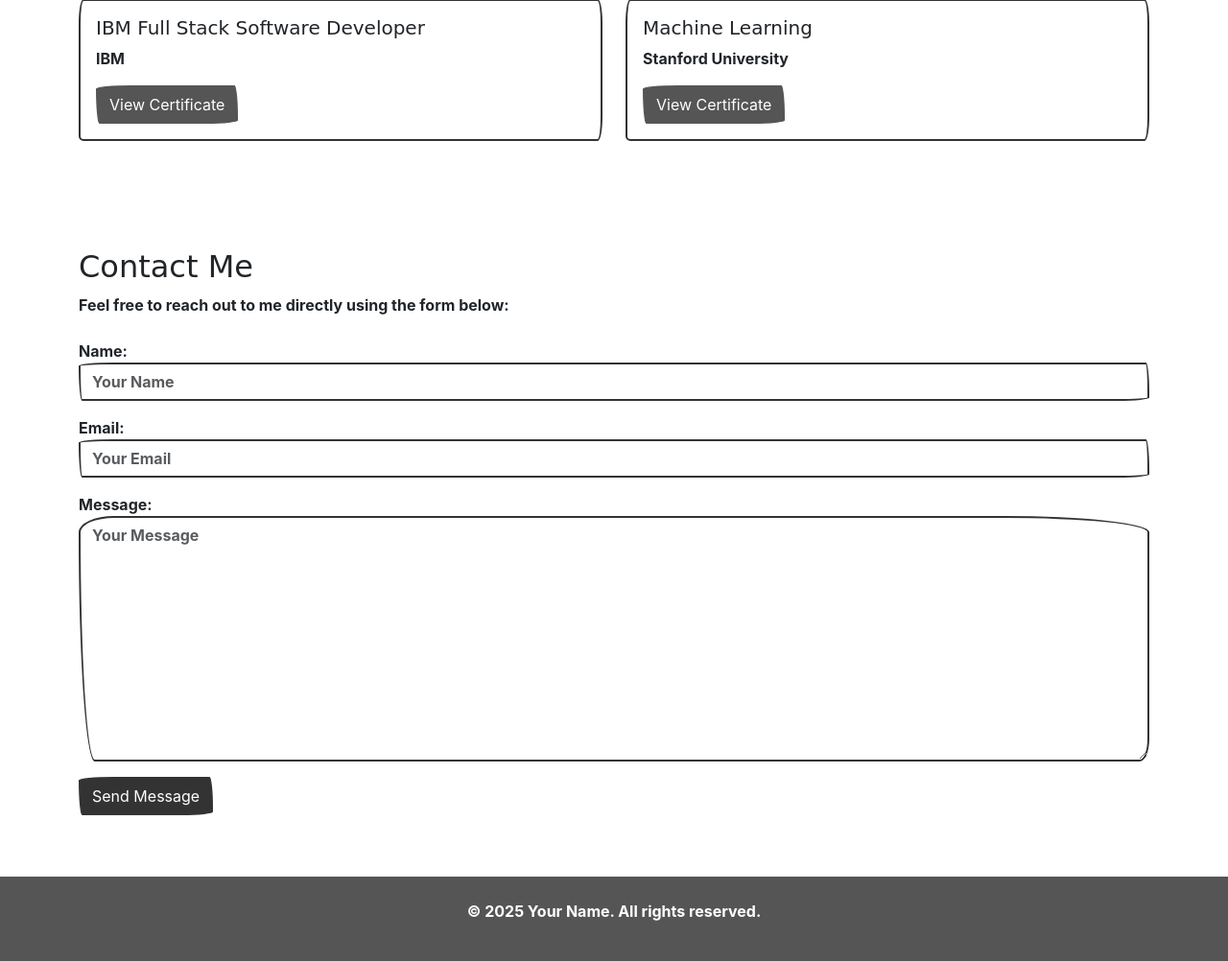
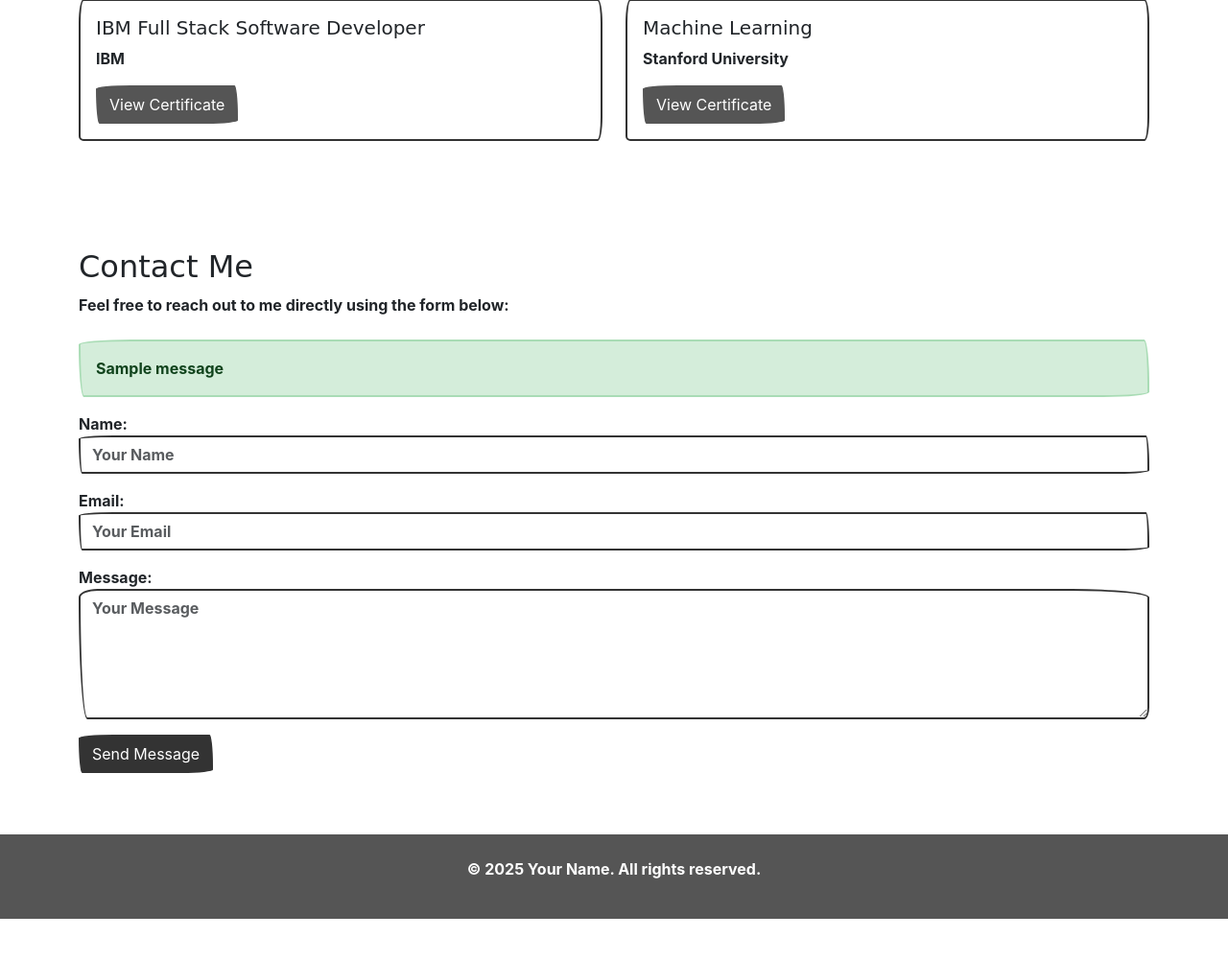
Before and after one commit to nazmulshuvo03/portfolio-website, a Django app: page / in a window 1280 px wide. Shown: the part 2148-3150 px from the top of the page at 96% size. After the commit the page ends 3106 px from the top, so only its background shows below. Run offline with Django 5.2, Linux system fonts and the light colour scheme; tables that the repository leaves empty hold one stand-in row (values such as "Sample post"); one stand-in notice (Sample message) is shown; some libraries are stand-ins or nearby versions; some web fonts are replaced.

Commit message:
message inputs updated

```diff
--- a/src/home/forms.py
+++ b/src/home/forms.py
@@ -1,4 +1,7 @@
+import re
+
 from django import forms
+from django.core.exceptions import ValidationError
 
 
 class ContactForm(forms.Form):
@@ -12,10 +15,34 @@
     email = forms.EmailField(
         widget=forms.EmailInput(
             attrs={"class": "form-control", "placeholder": "Your Email"}
-        )
+        ),
+        error_messages={
+            "required": "Please provide a valid email address",
+        },
     )
     message = forms.CharField(
         widget=forms.Textarea(
-            attrs={"class": "form-control", "placeholder": "Your Message"}
-        )
+            attrs={
+                "class": "form-control",
+                "placeholder": "Your Message",
+                "rows": 5,
+            }
+        ),
+        error_messages={
+            "required": "Please enter your message",
+        },
     )
+
+    def clean_message(self):
+        message = self.cleaned_data.get("message", "")
+
+        if re.search(
+            r"<script|select|insert|update|delete|drop", message, re.IGNORECASE
+        ):
+            raise ValidationError("Invalid content detected in the message.")
+
+        # Enforce a minimum length for the message
+        if len(message.strip()) < 10:
+            raise ValidationError("Message must be at least 10 characters long.")
+
+        return message
--- a/src/home/urls.py
+++ b/src/home/urls.py
@@ -4,5 +4,4 @@
 
 urlpatterns = [
     path("", views.home, name="home"),
-    # path("contact/", views.contact, name="contact"),
 ]
--- a/src/home/views.py
+++ b/src/home/views.py
@@ -2,8 +2,11 @@
 from pathlib import Path
 
 from decouple import config
+from django.contrib import messages
 from django.core.mail import send_mail
+from django.http import HttpResponseRedirect
 from django.shortcuts import render
+from django.urls import reverse
 
 from .forms import ContactForm
 
@@ -43,6 +46,12 @@
                 fail_silently=False,
             )
             success = True
+            messages.success(request, "Your message has been sent successfully!")
+        else:
+            messages.error(
+                request,
+                "There was an error with your submission. Please check your input.",
+            )
 
     return {"form": form, "success": success}
 
@@ -54,6 +63,10 @@
     # Process contact form
     contact_context = process_contact_form(request)
 
+    # If the form was successfully submitted, redirect to avoid form resubmission
+    if contact_context.get("success"):
+        return HttpResponseRedirect(reverse("home") + "#contact")
+
     # Combine both contexts
     context = {**data, **contact_context}
 
--- a/src/templates/snippets/contact.html
+++ b/src/templates/snippets/contact.html
@@ -1,21 +1,35 @@
 <section id="contact" class="py-5">
     <div class="container">
         <h2>Contact Me</h2>
-    <p class="mb-4">
-      Feel free to reach out to me directly using the form below:
-    </p>
-
-    {% if success %}
-    <div class="alert alert-success">
-      Your message has been sent successfully! Thank you for reaching out.
+        <p class="mb-4">Feel free to reach out to me directly using the form below:</p>
+        {% if messages %}
+            <div>
+                {% for message in messages %}<div class="alert alert-{{ message.tags }}">{{ message }}</div>{% endfor %}
             </div>
         {% endif %}
-
         <form method="POST">
             {% csrf_token %}
-      <div class="mb-3">{{ form.name.label_tag }} {{ form.name }}</div>
-      <div class="mb-3">{{ form.email.label_tag }} {{ form.email }}</div>
-      <div class="mb-3">{{ form.message.label_tag }} {{ form.message }}</div>
-      <button type="submit" class="btn btn-primary">Send Message</button>
+            <div class="mb-3">
+                {{ form.name.label_tag }} {{ form.name }}
+                {% if form.name.errors %}<div class="text-danger">{{ form.name.errors.0 }}</div>{% endif %}
+            </div>
+            <div class="mb-3">
+                {{ form.email.label_tag }} {{ form.email }}
+                {% if form.name.errors %}<div class="text-danger">{{ form.email.errors.0 }}</div>{% endif %}
+            </div>
+            <div class="mb-3">
+                {{ form.message.label_tag }} {{ form.message }}
+                {% if form.name.errors %}<div class="text-danger">{{ form.message.errors.0 }}</div>{% endif %}
+            </div>
+            <button type="submit" id="submit-button" class="btn btn-primary">Send Message</button>
         </form>
     </section>
+    <script>
+document
+  .querySelector("#contact-form")
+  .addEventListener("submit", function (e) {
+    const button = document.querySelector("#submit-button");
+    button.disabled = true;
+    button.innerText = "Sending...";
+  });
+    </script>
```
Lines whose indentation alone changed are shown as unchanged.
